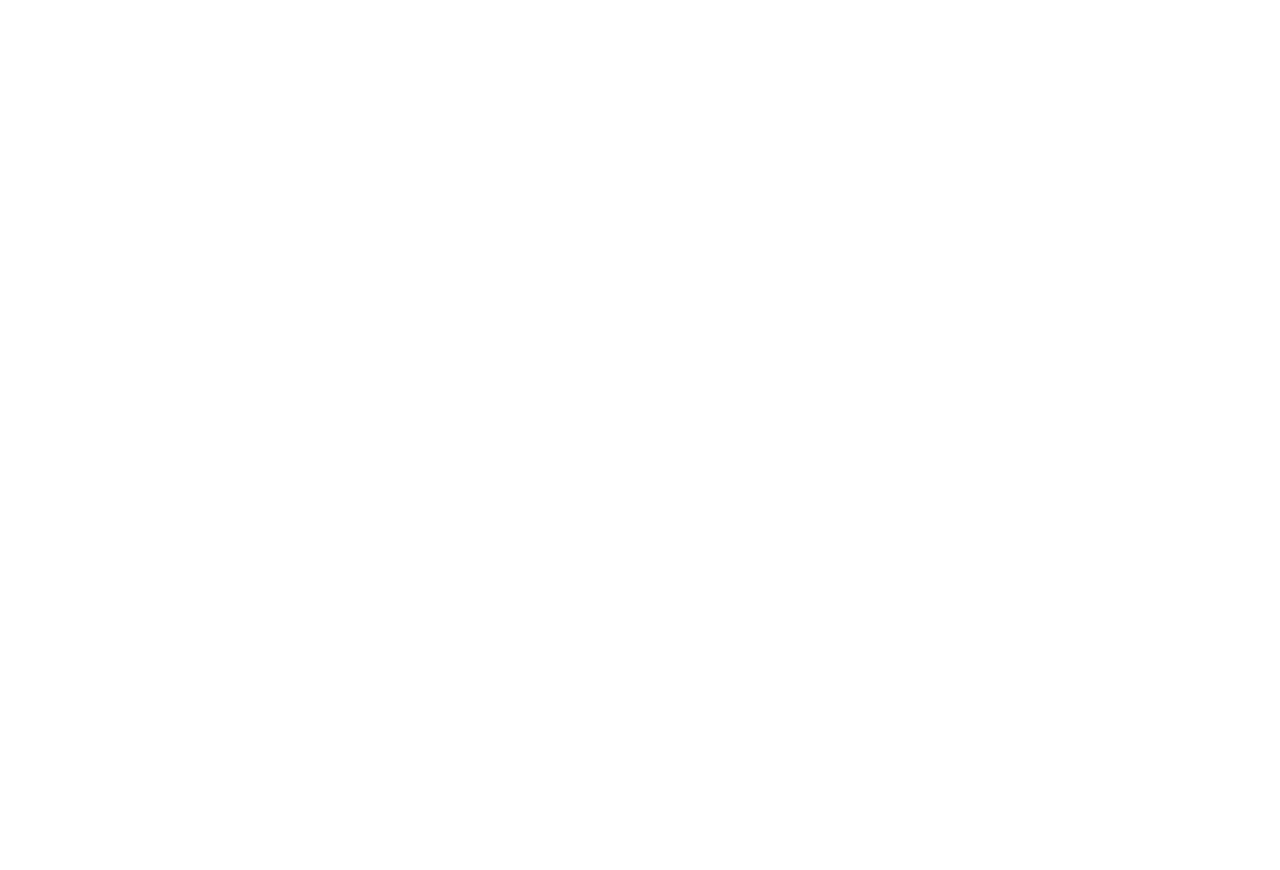
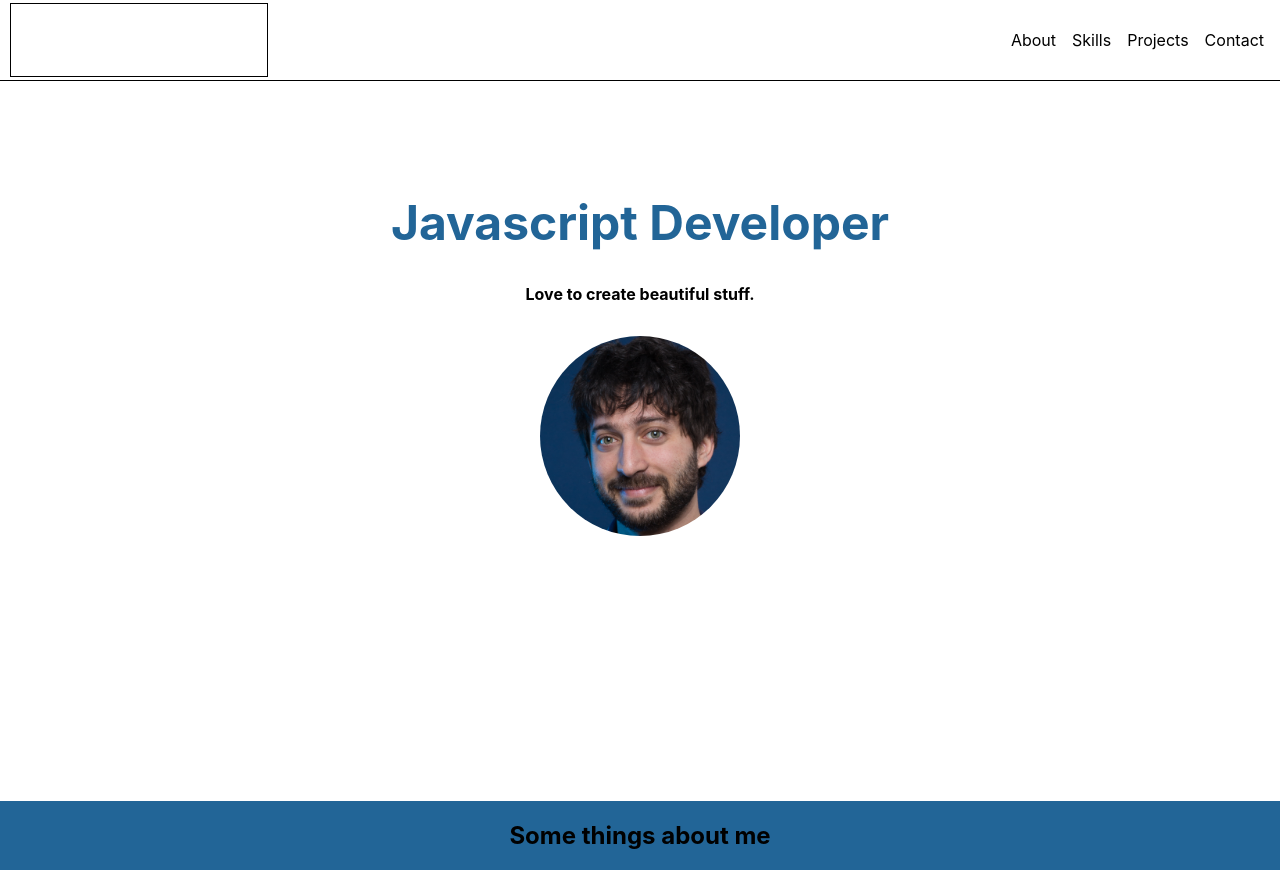
Before and after one commit to GoncaloBM/portfolio-v2, a React (Create React App) app: page / in a window 1280 px wide. Before the commit the page ends 800 px from the top, so only its background shows below. Built offline with nearby package versions, Linux system fonts and the light colour scheme.

Commit message:
Main Structure

```diff
--- a/src/App.css
+++ b/src/App.css
@@ -1,38 +1,13 @@
+body {
+  margin: 0 auto;
+  height: 100vh;
+}
+
 .App {
   text-align: center;
-}
-
-.App-logo {
-  height: 40vmin;
-  pointer-events: none;
-}
-
-@media (prefers-reduced-motion: no-preference) {
-  .App-logo {
-    animation: App-logo-spin infinite 20s linear;
-  }
-}
-
-.App-header {
-  background-color: #282c34;
-  min-height: 100vh;
   display: flex;
   flex-direction: column;
-  align-items: center;
-  justify-content: center;
-  font-size: calc(10px + 2vmin);
-  color: white;
+
+  width: 100%;
+  position: relative;
 }
-
-.App-link {
-  color: #61dafb;
-}
-
-@keyframes App-logo-spin {
-  from {
-    transform: rotate(0deg);
-  }
-  to {
-    transform: rotate(360deg);
-  }
-}
--- a/src/App.js
+++ b/src/App.js
@@ -1,8 +1,17 @@
 import React from "react";
 import "./App.css";
+import { Navbar } from "./components/Navbar";
+import { MainSection } from "./components/mainsection/MainSection";
+import { AboutSection } from "./components/aboutsection/AboutSection";
 
 function App() {
-  return <div className="App"></div>;
+  return (
+    <div className="App">
+      <Navbar />
+      <MainSection />
+      <AboutSection/>
+    </div>
+  );
 }
 
 export default App;
--- /dev/null
+++ b/src/components/Navbar.css
@@ -0,0 +1,31 @@
+.navbar {
+  position: relative;
+  width: 100%;
+  height: 10vh;
+  display: flex;
+  align-items: center;
+  border-bottom: 1px solid black;
+}
+
+.logo {
+  position: absolute;
+  left: 10px;
+  width: 20%;
+  height: 90%;
+  border: 1px solid black;
+}
+
+.links {
+  position: absolute;
+  display: flex;
+  right: 0;
+}
+
+.link {
+  margin-right: 1rem;
+  cursor: pointer;
+}
+
+.link:hover {
+  color: #226597;
+}
--- /dev/null
+++ b/src/components/Navbar.jsx
@@ -0,0 +1,16 @@
+import React from "react";
+import "./Navbar.css";
+
+export const Navbar = () => {
+  return (
+    <div className="navbar">
+      <div className="logo"></div>
+      <div className="links">
+          <div className="link">About</div>
+          <div className="link">Skills</div>
+          <div className="link">Projects</div>
+          <div className="link">Contact</div>
+      </div>
+    </div>
+  );
+};
--- /dev/null
+++ b/src/components/aboutsection/AboutSection.css
@@ -0,0 +1,5 @@
+.about-section {
+    position: relative;
+    width: 100%;
+    background-color: #226597;
+}
--- /dev/null
+++ b/src/components/aboutsection/AboutSection.jsx
@@ -0,0 +1,8 @@
+import React from "react";
+import './AboutSection.css'
+
+export const AboutSection = () => {
+  return <div className="about-section">
+      <h2 className="about-title">Some things about me</h2>
+  </div>;
+};
--- /dev/null
+++ b/src/components/mainsection/MainSection.css
@@ -0,0 +1,31 @@
+.content {
+    display: block;
+  position: relative;
+
+  width: 100%;
+  height: 90vh;
+}
+
+.title {
+    font-weight: bold;
+    font-size: 3rem;
+    margin-top: 7rem;
+    margin-bottom: 2rem;
+
+    color: #226597;
+}
+
+.text {
+    font-weight: bold;
+    margin-bottom: 2rem;
+}
+
+.photo {
+  width: 200px;
+  height: 200px;
+  background-position: center;
+  background-repeat: no-repeat;
+  background-size: contain;
+  border-radius: 100px;
+  margin: 0 auto
+}
--- /dev/null
+++ b/src/components/mainsection/MainSection.jsx
@@ -0,0 +1,13 @@
+import React from "react";
+import "./MainSection.css";
+import cara from "../../Images/Cara.png";
+
+export const MainSection = () => {
+  return (
+    <div className="content">
+      <div className="title">Javascript Developer</div>
+      <div className="text">Love to create beautiful stuff.</div>
+      <div className="photo" style={{ backgroundImage: `url(${cara})` }}></div>
+    </div>
+  );
+};
```
Also changed, not shown: src/Images/Cara.png (added).
